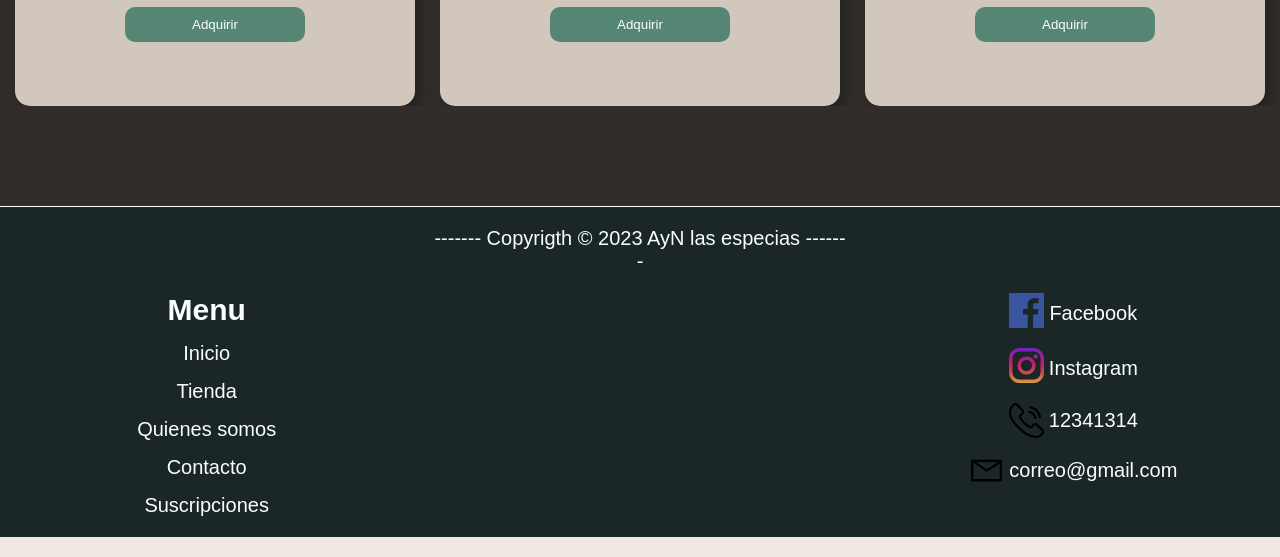
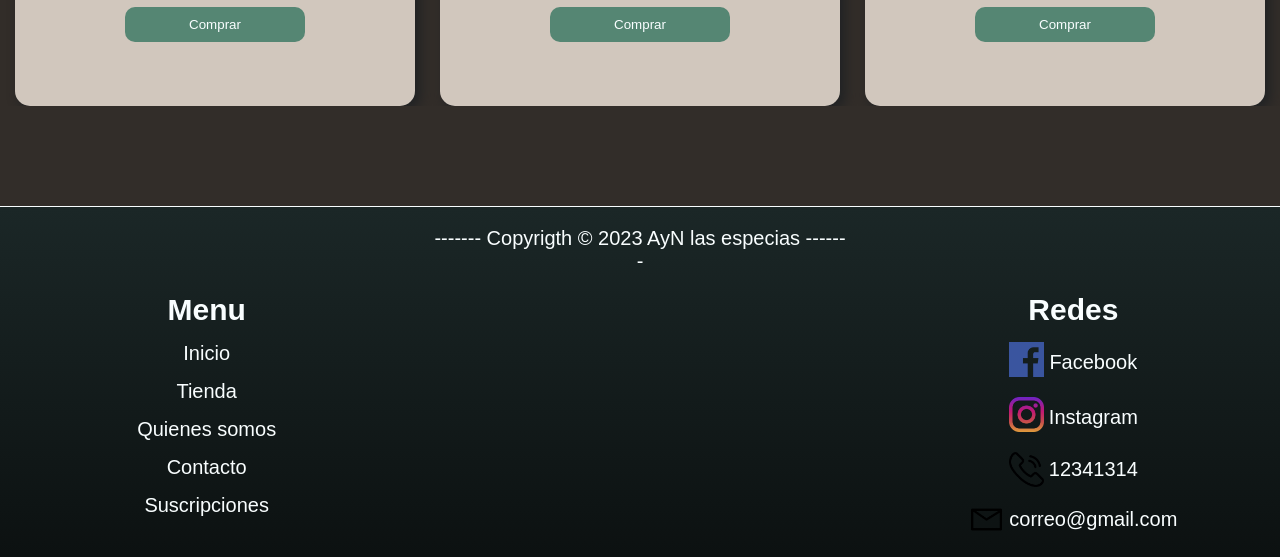
Before and after one commit to nachoR1510/PreEntrega2-Roca, a plain HTML site: page index.html in a window 1280 px wide. Shown: the part 1519-2076 px from the top of the page. Drawn offline with nearby package versions, Linux system fonts and the light colour scheme; a web font is replaced by a local one.

Commit message:
degrade y animaciones

```diff
--- a/SASS/_contacto.scss
+++ b/SASS/_contacto.scss
@@ -1,8 +1,6 @@
 .contacto {
 
-    background-image: url(../img/fondo\ contacto.jpg);
-    background-size: cover;
-    background-repeat: no-repeat;
+    background-image: linear-gradient(to top, #051e22, #5a944d);
     display: grid;
     grid-template-columns: 1fr 1fr 1fr;
     grid-template-rows: 1fr 1fr 1fr;
--- a/SASS/_footer.scss
+++ b/SASS/_footer.scss
@@ -1,7 +1,7 @@
 .pie {
 
     padding-top: 20px;
-    background-color: $colorFooter;
+    background-image: linear-gradient(to top, #0c1111, #1b2727);
     color: $colorFontAlt;
     font-size: 20px;
     display: grid;
@@ -54,6 +54,12 @@
         flex-direction: column;
         gap: 15px;
         font-family: $fuente;
+        h5{
+            font-size: 30px;
+            color: $colorFontAlt;
+            font-weight: 700;
+            font-family: $fuente;
+        }
         .fb{
 
             display: flex;
--- a/SASS/_variables.scss
+++ b/SASS/_variables.scss
@@ -2,7 +2,6 @@ $colorBG: #efe9e1;
 $colorFont:#363636;
 $colorFontAlt:#f9feff;
 $colorHover:#6eba9d;
-$colorFooter:#1b2727;
 $movil: 480px;
 $tablet: 1023px;
 $fuente:'Hind Madurai', sans-serif;
--- a/index.html
+++ b/index.html
@@ -12,6 +12,7 @@
     <link rel="preconnect" href="https://fonts.googleapis.com">
     <link rel="preconnect" href="https://fonts.gstatic.com" crossorigin>
     <link href="https://fonts.googleapis.com/css2?family=Hind+Madurai:wght@300;700&family=Satisfy&display=swap" rel="stylesheet">
+    <link rel="stylesheet" href="https://cdnjs.cloudflare.com/ajax/libs/animate.css/4.1.1/animate.min.css"/>
     <link rel="stylesheet" href="./SASS/main.css">
 </head>
 
@@ -114,7 +115,7 @@
 
     <main class="inicio">
 
-        <div class="inicio__texto">
+        <div class="inicio__texto animate__animated animate__fadeInDown animate__slow">
 
             <h2>Somos una empresa de condimentos.</h2>
 
@@ -128,7 +129,7 @@
 
         <h3> Productos destacados</h3>
 
-        <div class="productos__destacados">
+        <div class="productos__destacados animate__animated animate__fadeInRight animate__slow">
 
             <div class="productos__destacados__style"> <!-- producto destacado 1 -->
 
@@ -138,7 +139,7 @@
 
                 <p>Lorem ipsum dolor sit amet consectetur adipisicing elit.</p>
 
-                <input type="submit" value="Adquirir">
+                <input type="submit" value="Comprar">
 
             </div>
 
@@ -150,7 +151,7 @@
 
                 <p>Lorem ipsum dolor sit amet consectetur adipisicing elit.</p>
 
-                <input type="submit" value="Adquirir">
+                <input type="submit" value="Comprar">
 
             </div>
 
@@ -162,7 +163,7 @@
 
                 <p>Lorem ipsum dolor sit amet consectetur adipisicing elit.</p>
 
-                <input type="submit" value="Adquirir">
+                <input type="submit" value="Comprar">
 
 
             </div>
@@ -218,6 +219,8 @@
 
         <div class="pie__contacto">
 
+            <h5> Redes </h5>
+
             <div class="fb">
 
                 <a href="https://es-la.facebook.com" target="_blank"><img src="./img/iconFB.png" alt="fb"></a>
```
Also changed, not shown: pages/contacto.html (+4 -1 lines), pages/quienesSomos.html (+2 -0 lines), pages/suscripciones.html (+4 -1 lines), pages/tienda.html (+2 -0 lines), SASS/main.css, img/fondo contacto.jpg (deleted), 1 other file.
